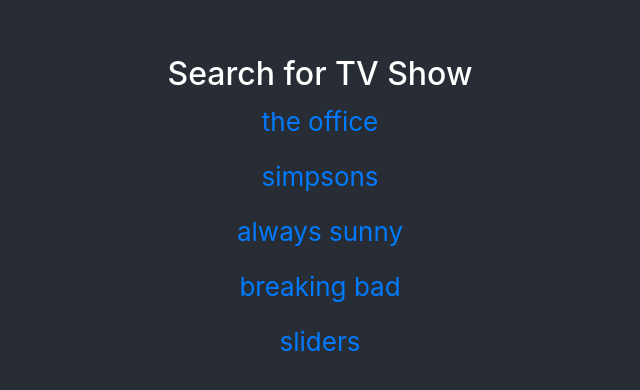
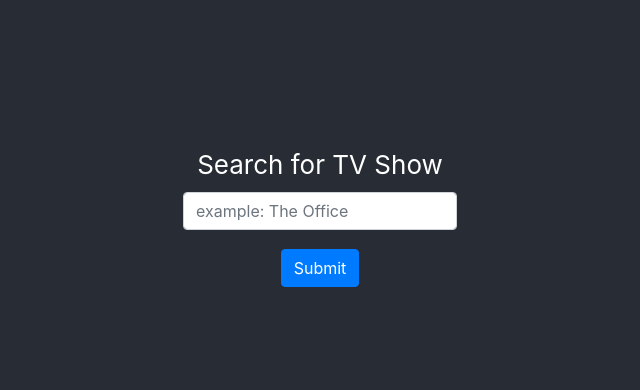
Before and after one commit to ianthekid/tv-ratings-OMDB, a React (Create React App) app in the folder client/: page / in a window 1280 px wide. Shown: the part 184-574 px from the top of the page, without its empty margins (320-960 px from the left). Built offline with nearby package versions, Linux system fonts and the light colour scheme.

Commit message:
Search and output results

```diff
--- a/client/src/views/Search.js
+++ b/client/src/views/Search.js
@@ -1,8 +1,17 @@
 import React, { useState, useEffect } from 'react';
-import { Link } from 'react-router-dom';
+import { Form, Button } from 'react-bootstrap';
+import { SearchResults } from './';
+
+function searchImdb(title, callback) {
+  return fetch(`http://localhost:3001/s/${title}`)
+  .then(res => res.json())
+  .then(function(data) {
+    return callback(data);
+  });
+}
 
 function Search() {
-
+/*
   var test = [
     { id: 'tt0386676', t: 'the office' },
     { id: 'tt0096697', t: 'simpsons' },
@@ -10,18 +19,45 @@
     { id: 'tt0903747', t: 'breaking bad' },
     { id: 'tt0112167', t: 'sliders' },
   ]
+  {(test) &&
+    test.map((t) => (
+      <p>
+        <Link to={`/show/${t.id}`}>
+          {t.t}
+        </Link>
+      </p>
+    ))
+  }
+*/
+  const [search, setSearch] = useState('');
+  const [results, setResults] = useState([]);
+  const [totalResults, setTotal] = useState(0);
+
+  function handleChange(e){
+    setSearch(e.target.value)
+  }
+
+  function handleSearch() {
+    searchImdb(search, (res) => {
+      setResults(res.Search)
+      setTotal(res.totalResults)
+    })
+  }
 
   return (
     <div>
-      <h2>Search for TV Show</h2>
-      {(test) &&
-        test.map((t) => (
-          <p>
-            <Link to={`/show/${t.id}`}>
-              {t.t}
-            </Link>
-          </p>
-        ))
+      <Form>
+        <Form.Group controlId="showTitle">
+          <Form.Label>Search for TV Show</Form.Label>
+          <Form.Control type="text" placeholder="example: The Office" onChange={handleChange} />
+        </Form.Group>
+        <Button onClick={handleSearch}>Submit</Button>
+      </Form>
+      {(totalResults > 0) &&
+        <SearchResults
+          shows={results}
+          results={totalResults}
+        />
       }
     </div>
   );
--- /dev/null
+++ b/client/src/views/SearchResults.js
@@ -0,0 +1,34 @@
+import React, { useState, useEffect } from 'react';
+import { Row, Col, Image } from 'react-bootstrap';
+import { Link } from 'react-router-dom';
+
+function SearchResults(props) {
+
+  const [list, setList] = useState([]);
+
+  useEffect(() => {
+    setList( props.shows )
+  }, [props]);
+
+  return (
+    <Col>
+      {list.map((s, i) => (
+        <Row key={i} className="mb-3">
+          <Col xs={2}>
+            <Image fluid src={s.Poster} />
+          </Col>
+          <Col className="text-left">
+            <h3>
+              <Link to={`/show/${s.imdbID}`}>
+                {s.Title}
+              </Link>
+            </h3>
+            <h5>{s.Year}</h5>
+          </Col>
+        </Row>
+      ))}
+    </Col>
+  );
+}
+
+export default SearchResults;
--- a/client/src/views/index.js
+++ b/client/src/views/index.js
@@ -2,6 +2,7 @@
 import Episode from './Episode';
 import List from './List';
 import Search from './Search';
+import SearchResults from './SearchResults';
 import Seasons from './Seasons';
 import Show from './Show';
 
@@ -10,6 +11,7 @@
   Episode,
   List,
   Search,
+  SearchResults,
   Seasons,
   Show
 };
```
Also changed, not shown: 1 other file (tests, documents, lock files or other folders).
